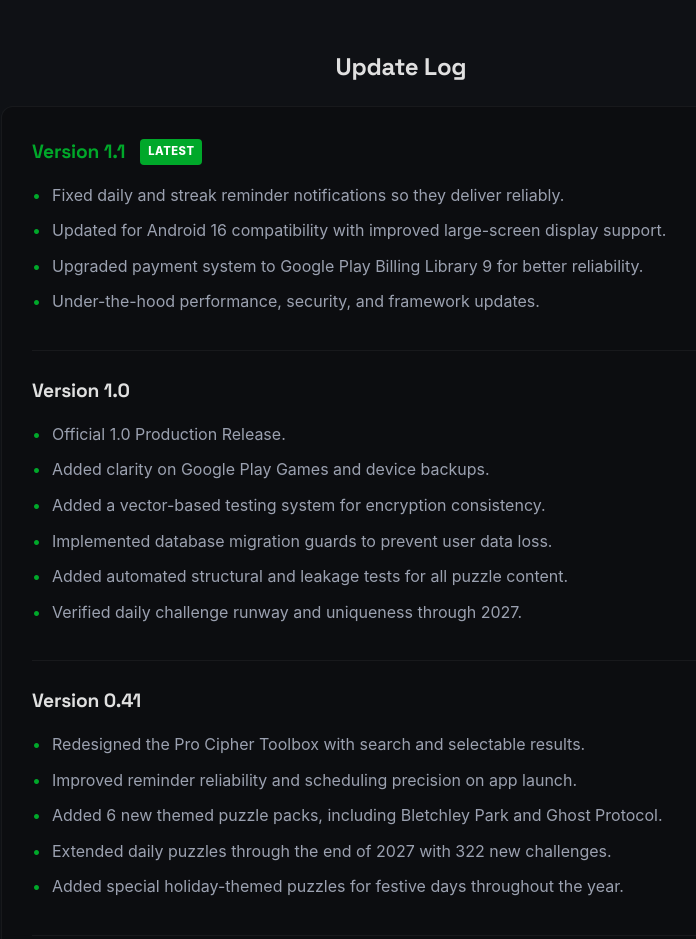
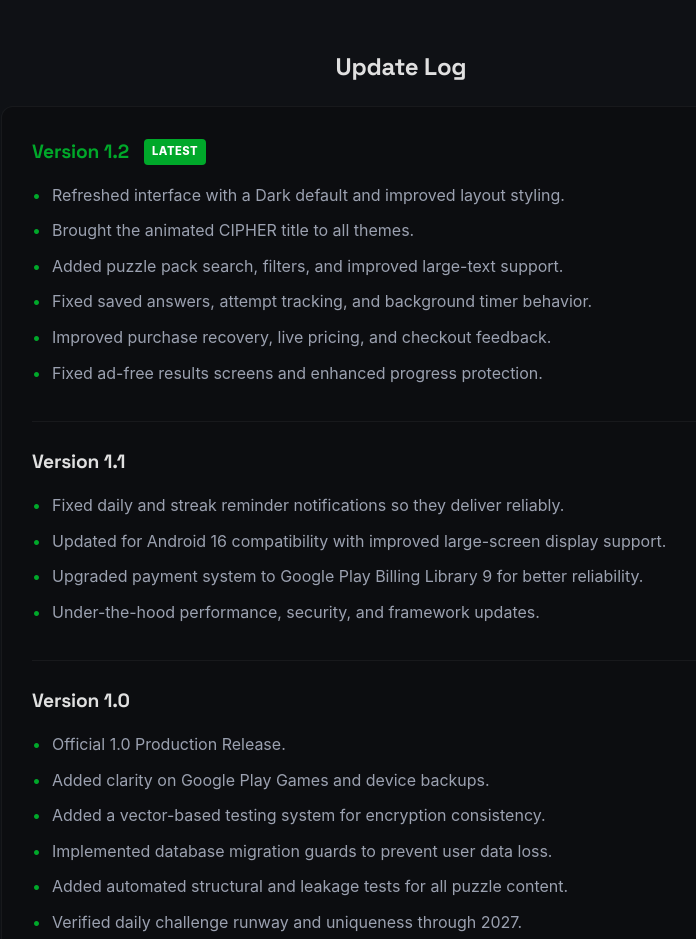
Before and after one commit to metergames/metergames, a plain HTML site: page cipher.html in a window 1280 px wide. Shown: the part 3960-4899 px from the top of the page, without its empty margins (239-935 px from the left). Drawn offline with Linux system fonts and the light colour scheme.

Commit message:
Update Cipher changelog: add v1.2 entry

```diff
--- a/cipher.html
+++ b/cipher.html
@@ -200,9 +200,21 @@
                 <div class="changelog-box">
                     <div class="version-entry">
                         <div class="version-header">
-                            <span class="version-title" style="color: var(--cipher-accent)">Version 1.1</span>
+                            <span class="version-title" style="color: var(--cipher-accent)">Version 1.2</span>
                             <span class="badge-latest" style="background: var(--cipher-accent)">Latest</span>
                         </div>
+                        <ul class="feature-list">
+                            <li>Refreshed interface with a Dark default and improved layout styling.</li>
+                            <li>Brought the animated CIPHER title to all themes.</li>
+                            <li>Added puzzle pack search, filters, and improved large-text support.</li>
+                            <li>Fixed saved answers, attempt tracking, and background timer behavior.</li>
+                            <li>Improved purchase recovery, live pricing, and checkout feedback.</li>
+                            <li>Fixed ad-free results screens and enhanced progress protection.</li>
+                        </ul>
+                    </div>
+
+                    <div class="version-entry">
+                        <div class="version-header"><span class="version-title">Version 1.1</span></div>
                         <ul class="feature-list">
                             <li>Fixed daily and streak reminder notifications so they deliver reliably.</li>
                             <li>Updated for Android 16 compatibility with improved large-screen display support.</li>
```
